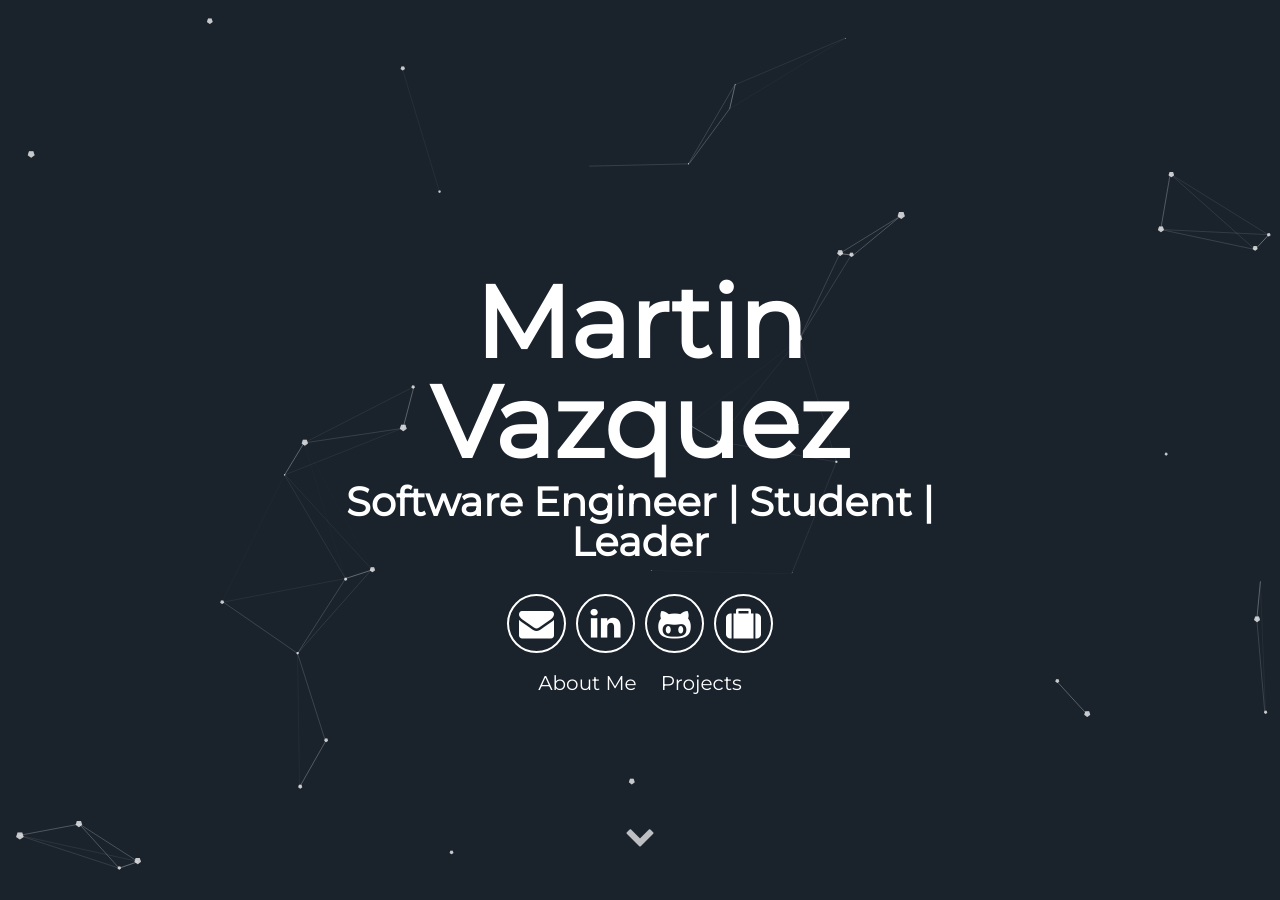
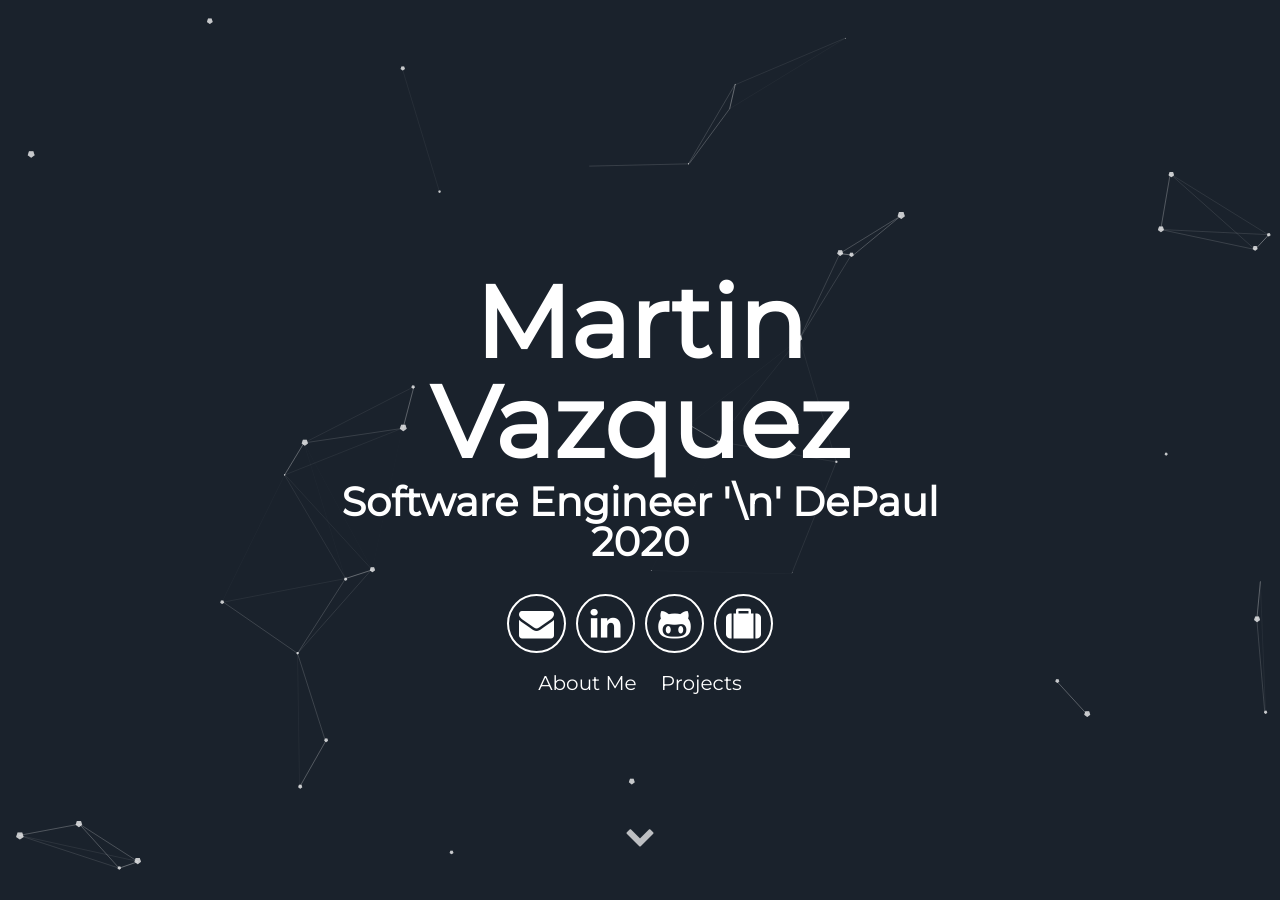
Before and after one commit to mv4z/mv4z.github.io, a Jekyll site: the page built from index.html, in a window 1280 px wide and 900 px high. Built offline with Jekyll 4.4.1, drawn with Linux system fonts in a browser that asks for light colours.

Commit message:
Changed text

```diff
--- a/_config.yml
+++ b/_config.yml
@@ -5,7 +5,7 @@ description: Martin Vazquez | Portfolio
 
 username: Martin Vazquez
 user_description: As I approach the end of my time at DePaul University, I'm looking for any opportunity to apply what I've learned in the classroom to the real world. I thrive in environments where I can make a tangible impact helping others in some way. Being a student in Chicago brings me more opportunities than most, and I'm incredibly thankful to call such a great place my home.
-user_title: Software Engineer | Student | Leader
+user_title: Software Engineer '\n' DePaul 2020
 
 email: mvazqu37@depaul.edu
 github_username: mv4z
```
